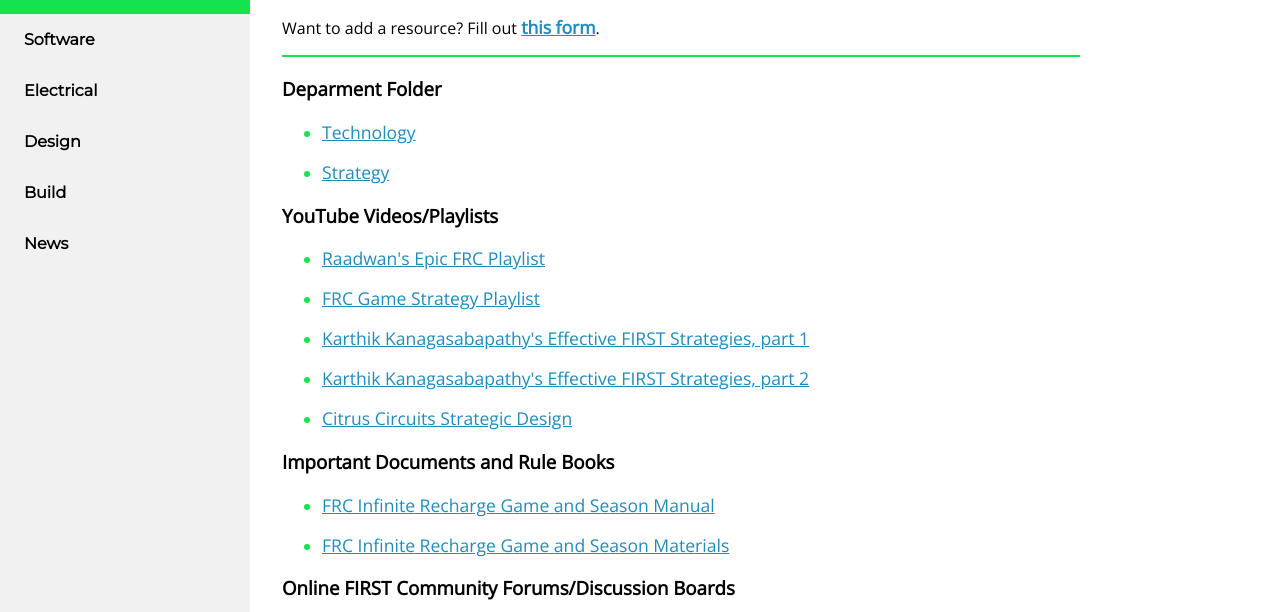
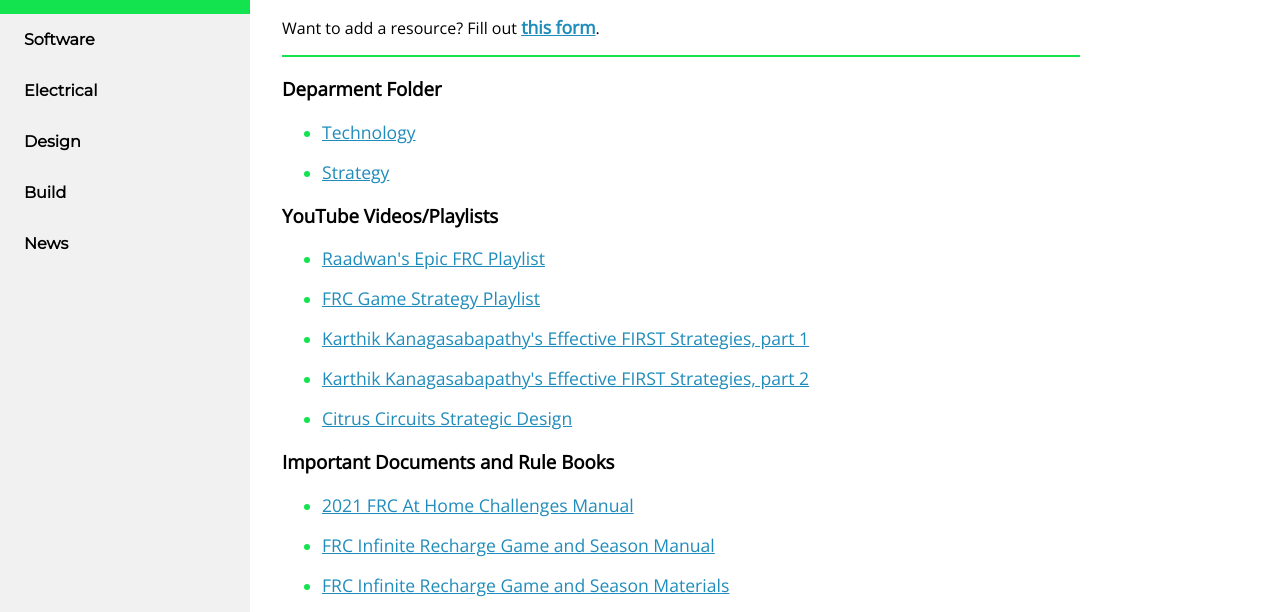
Before and after one commit to Team-Optix-3749/OptixDocs-old, a plain HTML site: page index.html in a window 1280 px wide. Shown: the part 120-732 px from the top of the page. Drawn offline with nearby package versions, Linux system fonts and the light colour scheme.

Commit message:
add frc at home challenges manual

```diff
--- a/index.html
+++ b/index.html
@@ -102,6 +102,13 @@
         </ul>
         <h3>Important Documents and Rule Books</h3>
         <ul>
+          <li>
+            <p>
+              <a href="https://firstfrc.blob.core.windows.net/frc2021/Manual/2021AtHomeChallengesManual.pdf">
+                2021 FRC At Home Challenges Manual
+              </a>
+            </p>
+          </li>
           <li>
             <p>
               <a href="https://firstfrc.blob.core.windows.net/frc2020/Manual/2020FRCGameSeasonManual.pdf">
```
